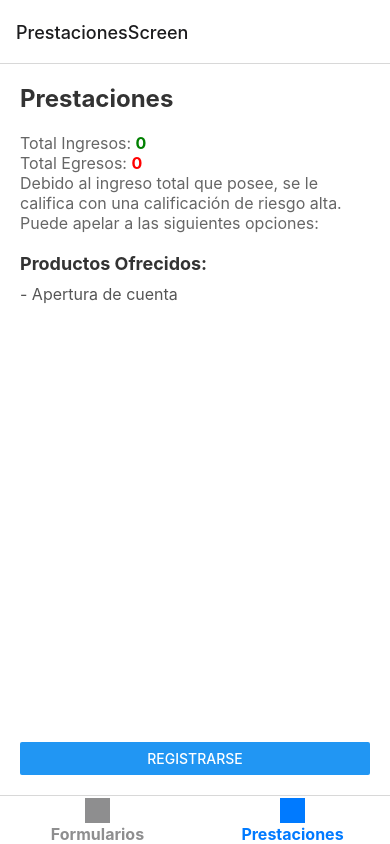
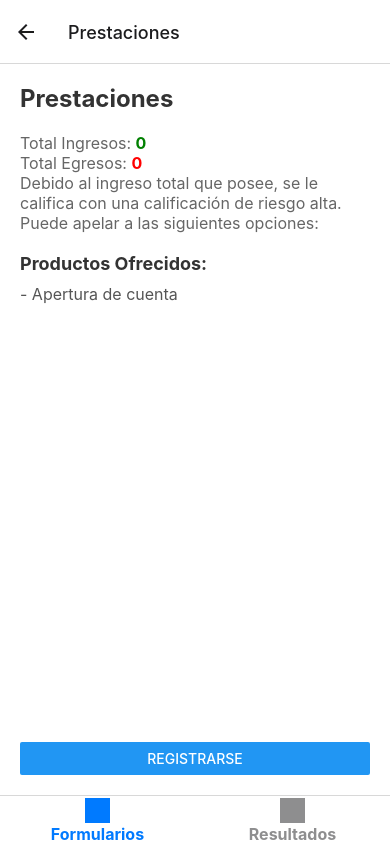
Before and after one commit to AngelGuillermo1/Desafio02-DPS, a React Native app: screen /Prestaciones in a window 390 px wide. Built offline with nearby package versions, Linux system fonts and the light colour scheme; grey boxes are pictures that could not be loaded.

Commit message:
arreglo prestaciones

```diff
--- a/src/screens/FormularioEgreso.js
+++ b/src/screens/FormularioEgreso.js
@@ -23,9 +23,11 @@ const FormularioEgreso = ({ navigation, route }) => {
 
   const handleSubmit = (values) => {
     const totalEgresos = Object.values(values).reduce((sum, curr) => sum + Number(curr || 0), 0);
-    navigation.navigate('Resultados', { ingresos, egresos: Object.entries(values).map(([tipo, monto]) => ({ tipo, monto: Number(monto) })) });
-    navigation.navigate('Prestaciones', { ingresos, egresos: Object.entries(values).map(([tipo, monto]) => ({ tipo, monto: Number(monto) })) });
-  };
+    const egresos = Object.entries(values).map(([tipo, monto]) => ({ tipo, monto: Number(monto) }));
+    navigation.push('Resultados', { ingresos, egresos });
+    navigation.push('Prestaciones', { ingresos, egresos });
+};
+
 
   return (
     <ScrollView>
--- a/src/screens/Prestaciones.js
+++ b/src/screens/Prestaciones.js
@@ -18,6 +18,8 @@ const Prestaciones = ({ navigation, route }) => {
   };
 
   useEffect(() => {
+    console.log('Ingresos recibidos:', ingresos);
+    console.log('Egresos recibidos:', egresos);
     resultadoOfertas();
   }, [TotalIngreso, TotalEgreso, disponibilidad]);
 
@@ -68,14 +70,6 @@ const Prestaciones = ({ navigation, route }) => {
       } else {
         setOferta('Calificación de riesgo excelente. Las opciones disponibles son:');
         setProducto(['Apertura de cuenta', 'Tarjeta de Crédito Platinum', 'Tarjeta de crédito Black', 'Crédito personal hasta $50,000.00']);
-      }
-    }
-
-    const direccionRegistro = () =>{
-      if (TotalEgreso == 0 && TotalIngreso == 0) {
-        setRegistro('Debe llenar primero los datos de los formularios para poder observar sus productos y registrarse.');
-      }else if (TotalEgreso > TotalIngreso){
-        setRegistro('Para reunirse con su asesor financiero primero debe llenare el formulario de registro.');
       }
     }
   };
--- a/src/screens/Resultados.js
+++ b/src/screens/Resultados.js
@@ -3,7 +3,7 @@ import { View, Text, StyleSheet, ScrollView } from 'react-native';
 import { PieChart } from 'react-native-gifted-charts';
 
 const Resultados = ({ route }) => {
-  const { ingresos = { lista: [], total: 0 }, egresos = [] } = route.params;
+  const { ingresos = { lista: [], total: 0 }, egresos = [] } = route.params|| { ingresos: { total: 0 }, egresos: [] };
   const totalEgresos = Array.isArray(egresos) ? egresos.reduce((acc, curr) => acc + (curr.monto || 0), 0) : 0;
   const ingresosLibres = ingresos.total - totalEgresos;
   const porcentajeLibre = ingresos.total ? ((ingresosLibres / ingresos.total) * 100).toFixed(2) : '0.00';
--- a/src/screens/homescreen.js
+++ b/src/screens/homescreen.js
@@ -19,19 +19,13 @@ function FormStackScreen() {
         <FormStack.Screen name="Inicio" component={Inicio} />
         <FormStack.Screen name="FormularioIngreso" component={FormularioIngreso} />
         <FormStack.Screen name="FormularioEgreso" component={FormularioEgreso} />
-        <FormStack.Screen name="Resultados" component={Resultados} />
+        <FormStack2.Screen name="Prestaciones" component={Prestaciones} />
+        <FormStack2.Screen name="FormularioRegistro" component={FormularioRegistro} />
       </FormStack.Navigator>
     );
 }
 
-function FormStackScreen2(){
-  return(
-  <FormStack2.Navigator>
-    <FormStack2.Screen name="PrestacionesScreen" component={Prestaciones}/>
-    <FormStack2.Screen name="FormularioRegistro" component={FormularioRegistro} />
-  </FormStack2.Navigator>
-  );
-}
+
 const Tab = createBottomTabNavigator();
 
 export default function Home() {
@@ -55,8 +49,8 @@ export default function Home() {
                     }}
                 />
                 <Tab.Screen
-          name="Prestaciones"
-          component={FormStackScreen2}
+                    name="Resultados"
+                    component={Resultados}
                     options={{
                         headerShown: false,
                         tabBarIcon: ({ color, size }) => (
@@ -66,7 +60,7 @@ export default function Home() {
                             />
                         ),
                         tabBarLabel: ({ color }) => (
-              <Text style={[styles.tabLabel, { color }]}>Prestaciones</Text>
+                            <Text style={[styles.tabLabel, { color }]}>Resultados</Text>
                         ),
                     }}
                 />
```
Lines whose indentation alone changed are shown as unchanged.
